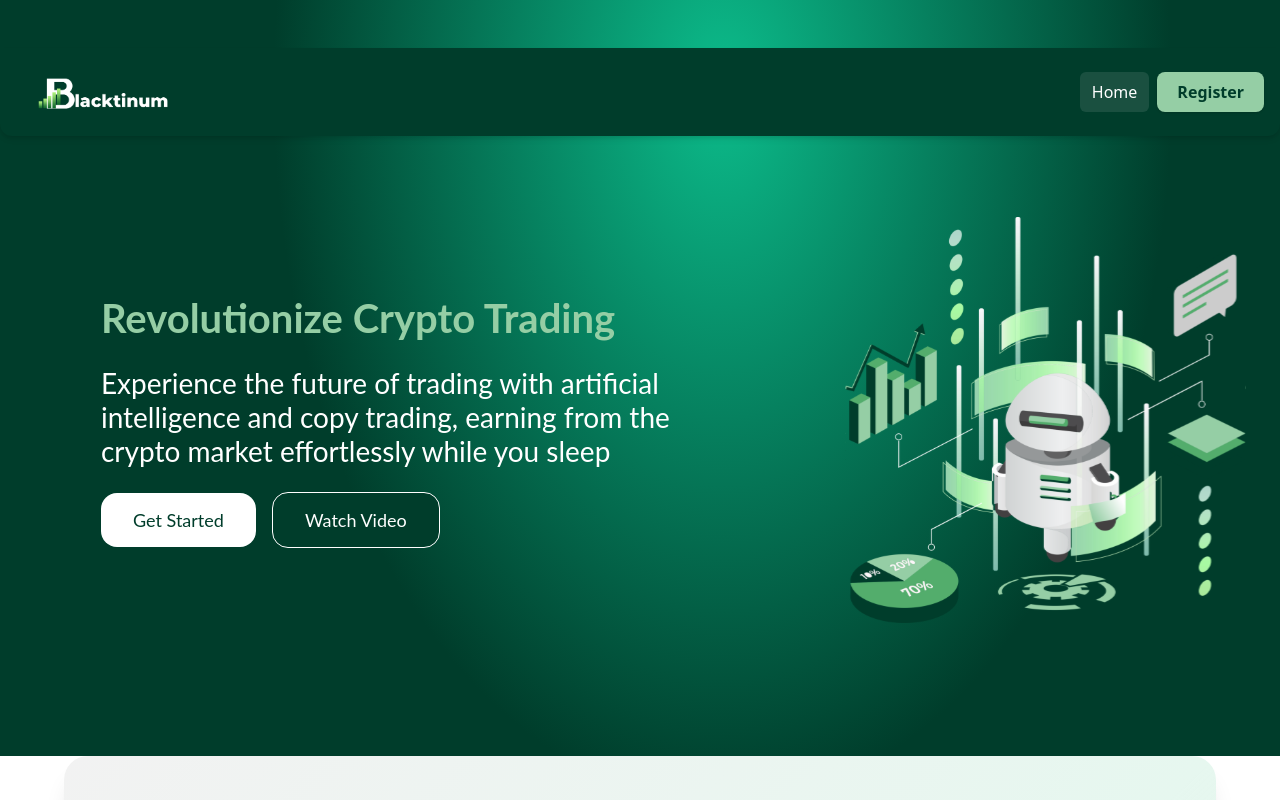
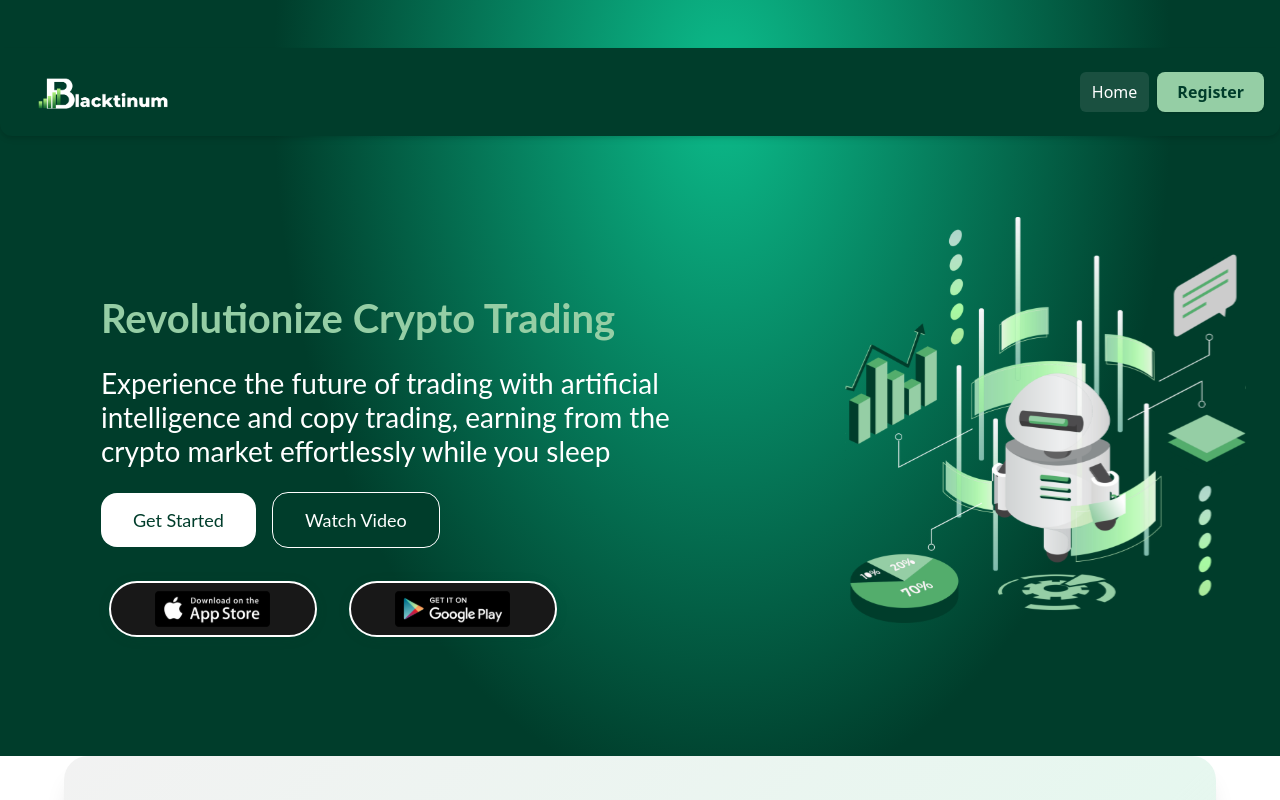
Before and after one commit to Onyxpify/cryptomarkings-web, a Next.js app: page / in a window 1280 px wide. Shown: the top 800 px of the page. Built offline with nearby package versions, Linux system fonts and the light colour scheme; what @mui/material-nextjs, tailwindcss-animated would draw is missing.

Commit message:
app buttons

```diff
--- a/src/app/globals.css
+++ b/src/app/globals.css
@@ -44,6 +44,14 @@
   border-radius: 100%;
 }
 
+html, body {
+  max-width: 100vw;
+  overflow-x: hidden;
+}
+*, *::before, *::after {
+  box-sizing: border-box;
+}
+
 html{
   scroll-behavior: smooth;
 }
--- a/src/components/Home/faq/faq.scss
+++ b/src/components/Home/faq/faq.scss
@@ -6,8 +6,8 @@
 #Faq {
   padding-top: 3.62rem;
   @include mobile {
-    padding-left: 1rem;
-    padding-right: 1rem;
+    padding-left: 0;
+    padding-right: 0;
   }
   @include tablet {
     padding-left: 1rem;
--- a/src/components/Home/fourBtn/FourBtn.tsx
+++ b/src/components/Home/fourBtn/FourBtn.tsx
@@ -17,12 +17,24 @@ const FourBtn = ({ style }: props) => {
         </Link>
       </div>
       <div className="stores">
-        <button className="apple" >
-          {" "}
-        </button>
-        <button className="play" >
-          {" "}
-        </button>
+        <a
+          className="apple"
+          href="https://testflight.apple.com/join/g95phD5P"
+          target="_blank"
+          rel="noopener noreferrer"
+          aria-label="Download on the App Store (iOS)"
+        >
+          {/* App Store button */}
+        </a>
+        <a
+          className="play"
+          href="https://drive.google.com/file/d/1aC8cb423jinPSB9P1pWcrceyHbty-H-S/view?usp=sharing"
+          target="_blank"
+          rel="noopener noreferrer"
+          aria-label="Download on the Play Store (Android)"
+        >
+          {/* Play Store button */}
+        </a>
       </div>
     </div>
   );
--- a/src/components/Home/fourBtn/fourbtn.scss
+++ b/src/components/Home/fourBtn/fourbtn.scss
@@ -84,30 +84,62 @@
       display: flex;
     }
     @include desktop {
-      display: none;
+      display: flex;
     }
 
     a {
 
       @include mobile {
-        width: 9.0625rem;
-        height: 3.49938rem;
+        width: 10.5rem;
+        height: 3.5rem;
       }
       @include tablet {
-        width: 10.0625rem;
-        height: 3.49938rem;
+        width: 12rem;
+        height: 3.5rem;
       }
       @include desktop {
-        width: 11.0625rem;
-        height: 3.49938rem;
+        width: 13rem;
+        height: 3.5rem;
+      }
+      display: flex;
+      align-items: center;
+      justify-content: center;
+      border-radius: 2rem;
+      border: 2px solid $background;
+      box-shadow: 0 2px 12px 0 rgba(0, 61, 43, 0.13);
+      background: #181818;
+      transition: background 0.18s cubic-bezier(0.4, 0, 0.2, 1),
+                  box-shadow 0.18s cubic-bezier(0.4, 0, 0.2, 1),
+                  transform 0.16s cubic-bezier(0.4, 0, 0.2, 1);
+      cursor: pointer;
+      outline: none;
+      padding: 0.3rem 1.2rem;
+      margin: 0 0.5rem;
+      box-sizing: border-box;
+      &:hover, &:focus {
+        box-shadow: 0 10px 36px 0 rgba(0, 0, 0, 0.22), 0 3px 12px 0 rgba(0, 61, 43, 0.12);
+        border-color: $background;
+        transform: translateY(-2px) scale(1.04);
+        z-index: 2;
+      }
+      &:active {
+        background: #101010;
+        transform: scale(0.98);
+        box-shadow: 0 1px 4px 0 rgba(0, 61, 43, 0.10);
       }
     }
 
     .play {
       @include image("/Play Store.svg");
+      background-repeat: no-repeat;
+      background-position: center;
+      background-size: 80% 70%;
     }
     .apple {
       @include image("/App Store.svg");
+      background-repeat: no-repeat;
+      background-position: center;
+      background-size: 80% 70%;
     }
   }
 }
```
